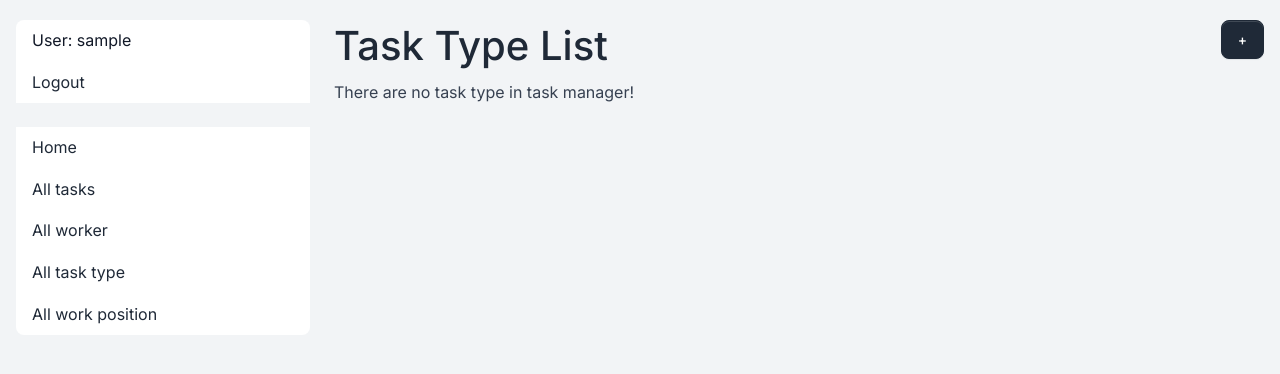
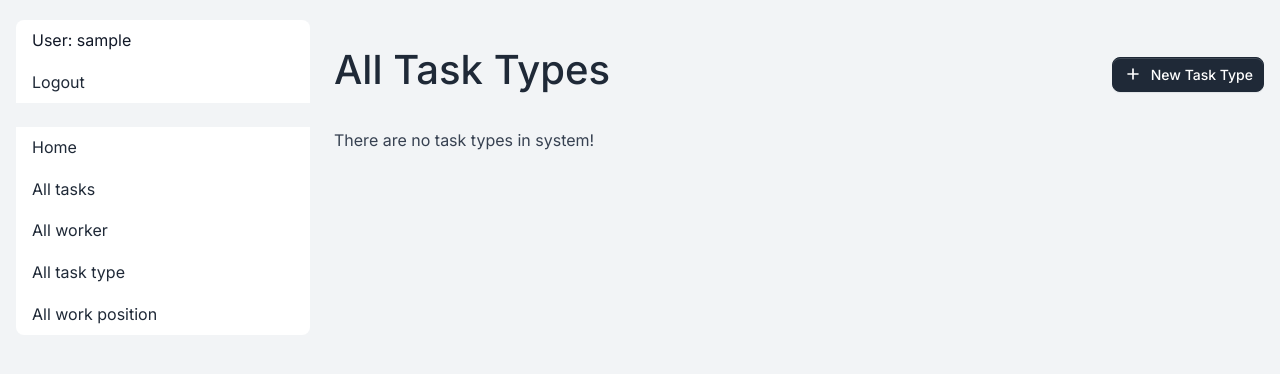
Before and after one commit to kamilla-boiko/task-manager, a Django app: page /dashboard/task-types/ in a window 1280 px wide. Shown: the top 374 px of the page. Run offline with Django 4.2, Linux system fonts and the light colour scheme; the visitor is signed in with stand-in values (Sample User, id 1); data that the repository does not hold is empty.

Commit message:
FRONT: TEMPLATES: Add bootstrap to task type list

```diff
--- a/templates/dashboard/task_type_list.html
+++ b/templates/dashboard/task_type_list.html
@@ -1,28 +1,52 @@
 {% extends "base.html" %}
 
 {% block content %}
-  <h1>
-    Task Type List
-    <a style="float: right" class="btn btn-primary"
-       href="{% url 'dashboard:task-type-create' %}">+</a>
-  </h1>
+  <div class="d-flex justify-content-between flex-wrap flex-md-nowrap align-items-center py-4">
+    <div class="d-block mb-4 mb-md-0">
+      <h1>All Task Types</h1>
+    </div>
+    <div class="btn-toolbar mb-2 mb-md-0">
+      <a href="{% url 'dashboard:task-type-create' %}" class="btn btn-sm btn-gray-800 d-inline-flex align-items-center">
+        <svg class="icon icon-xs me-2" fill="none" stroke="currentColor" viewBox="0 0 24 24" xmlns="http://www.w3.org/2000/svg"><path stroke-linecap="round" stroke-linejoin="round" stroke-width="2" d="M12 6v6m0 0v6m0-6h6m-6 0H6"></path></svg>
+        New Task Type
+      </a>
+    </div>
+  </div>
+
   {% if task_type_list %}
-      <ul>
+    <div class="card card-body border-0 shadow table-wrapper table-responsive">
+      <table class="table table-hover">
+        <thead>
+          <tr>
+            <th class="border-gray-200">ID</th>
+            <th class="border-gray-200">Name</th>
+            <th class="border-gray-200">Action</th>
+          </tr>
+        </thead>
+
+        <tbody>
           {% for task_type in task_type_list %}
-          <li>
-            {{ task_type.id }}. {{ task_type.name }}
-            <a style="color: green"
-               href="{% url 'dashboard:task-type-update' pk=task_type.id %}">
+            <tr>
+              <td>
+                <span class="fw-normal">{{ task_type.id }}</span>
+              </td>
+              <td>
+                <span class="fw-bold">{{ task_type.name }}</span>
+              </td>
+              <td>
+                <a href="{% url 'dashboard:task-type-update' pk=task_type.id %}" class="btn btn-sm btn-success">
                   Update
                 </a>
-            <a style="color: red"
-               href="{% url 'dashboard:task-type-delete' pk=task_type.id %}">
+                <a href="{% url 'dashboard:task-type-delete' pk=task_type.id %}" class="btn btn-sm btn-danger">
                   Delete
                 </a>
-          </li>
+              </td>
+            </tr>
           {% endfor %}
-      </ul>
+        </tbody>
+      </table>
+    </div>
   {% else %}
-      <p>There are no task type in task manager!</p>
+    <p>There are no task types in system!</p>
   {% endif %}
 {% endblock %}
```
Lines whose indentation alone changed are shown as unchanged.
